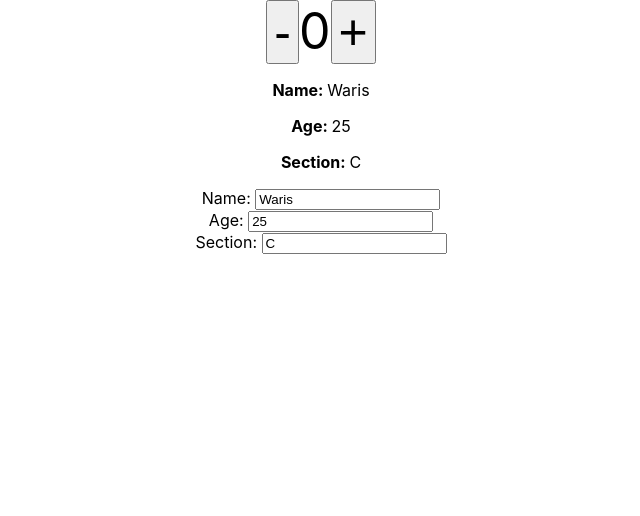
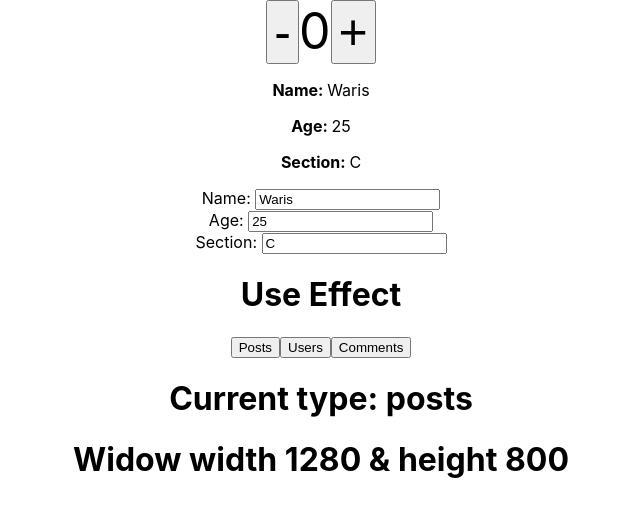
Before and after one commit to wariszargardev/React-Learning-2022, a React (Create React App) app: page / in a window 1280 px wide. Shown: the top 516 px of the page, without its empty margins (319-959 px from the left). Built offline with nearby package versions, Linux system fonts and the light colour scheme; no server answers.

Commit message:
use effect hooks with resizing and api hit

```diff
--- a/src/App.js
+++ b/src/App.js
@@ -1,12 +1,17 @@
 import './App.css';
 import UseStateHooks from "./component/UseStateHooks";
 import UseStateWithObjects from "./component/UseStateWithObjects";
+import UseEffectApiHit from "./component/useEffect/UseEffectApiHit";
+import UseEffectResizing from "./component/useEffect/UseEffectResizing";
 
 function App() {
     return (
         <div className="App">
             <UseStateHooks/>
             <UseStateWithObjects/>
+            <h1>Use Effect</h1>
+            <UseEffectApiHit />
+            <UseEffectResizing />
         </div>
     );
 }
--- /dev/null
+++ b/src/component/useEffect/UseEffectApiHit.js
@@ -0,0 +1,35 @@
+import React, {useEffect, useState} from 'react';
+
+const UseEffectApiHit = () => {
+    const [resourceType, setResourceType] = useState('posts')
+    const [jsonData, setJSONData] = useState([])
+    useEffect(()=>{
+        console.log("-*-*-* Mount component")
+        fetch(`https://jsonplaceholder.typicode.com/${resourceType}`)
+            .then(response => response.json())
+            .then(json => setJSONData(json))
+
+        return ()=>{
+            console.log("-*-*-* Unmount component")
+        }
+
+    }, [resourceType])
+
+    // [] empty means runs for first time when component render
+    // [resourceType] run only when resourceType this state change
+    return (
+        <div>
+            <button onClick={()=>setResourceType('posts')}>Posts</button>
+            <button onClick={()=>setResourceType('users')}>Users</button>
+            <button onClick={()=>setResourceType('comments')}>Comments</button>
+
+            <h1>Current type: {resourceType}</h1>
+
+            {/*{jsonData.map((data, index)=>(*/}
+            {/*    JSON.stringify(data)*/}
+            {/*))}*/}
+        </div>
+    );
+};
+
+export default UseEffectApiHit;
--- /dev/null
+++ b/src/component/useEffect/UseEffectResizing.js
@@ -0,0 +1,30 @@
+import React, {useEffect, useState} from 'react';
+
+const UseEffectResizing = () => {
+    const [width, setWidth] = useState(window.innerWidth)
+    const [height, setHeight] = useState(window.innerHeight)
+
+    const resizeWindow = () =>{
+        setWidth(window.innerWidth)
+        setHeight(window.innerHeight)
+    }
+
+    useEffect(()=>{
+        console.log("Window resizing and add event listner")
+        window.addEventListener('resize', resizeWindow)
+
+
+        return ()=>{
+            console.log("Removing event listner")
+            window.removeEventListener('resize', resizeWindow)
+        }
+    }, [])
+
+    return (
+        <div>
+            <h1>Widow width {width}  & height {height}</h1>
+        </div>
+    );
+};
+
+export default UseEffectResizing;
```
